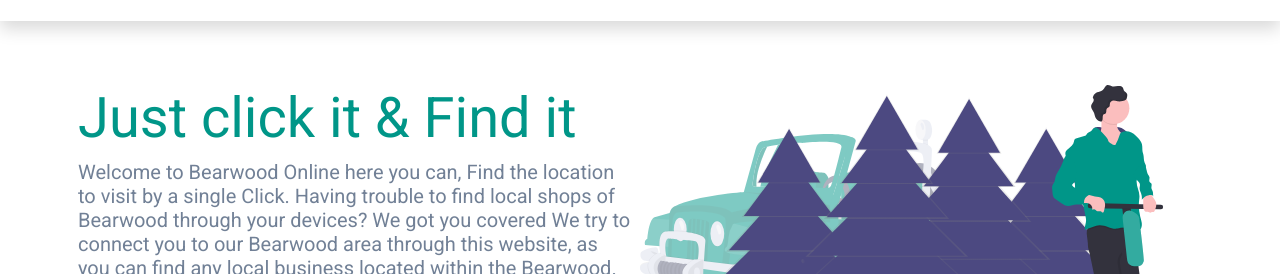
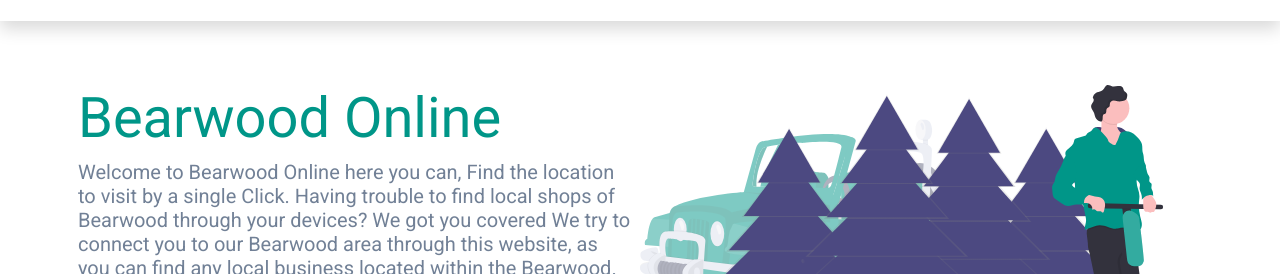
Before and after one commit to Waterball12/bearwood, a website built with Parcel: page src/views/index.html in a window 1280 px wide. Shown: the part 77-351 px from the top of the page. Built offline with nearby package versions, Linux system fonts and the light colour scheme.

Commit message:
Replaced title

```diff
--- a/src/views/index.html
+++ b/src/views/index.html
@@ -16,7 +16,7 @@
                         <div class="row gx-2 justify-content-sm-between flex-shrink-0">
                             <div class="col-sm-12 col-md-6 order-last order-md-first">
                                 <div class="row">
-                                    <h1 class="display-4 text-primary">Just click it & Find it</h1>
+                                    <h1 class="display-4 text-primary">Bearwood Online</h1>
                                     <p class="h5" style="color: #718096">
                                         Welcome to Bearwood Online here you can, Find the location to visit by a single Click.
                                         Having trouble to find local shops of Bearwood through your devices? We got you covered
```
